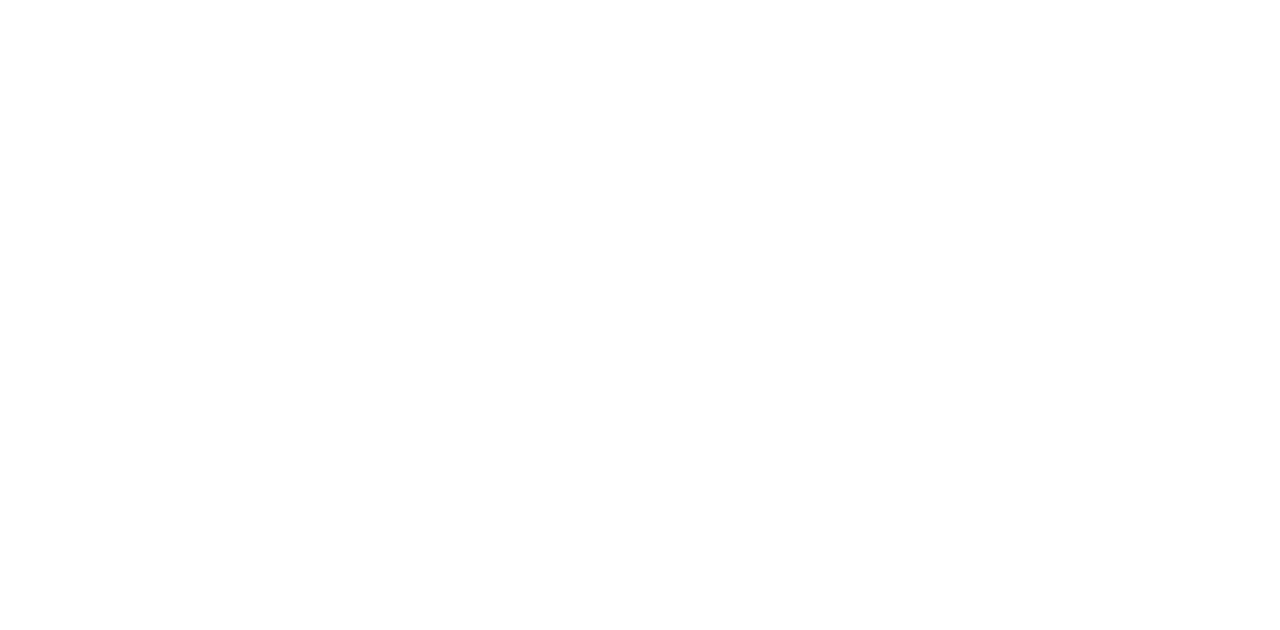
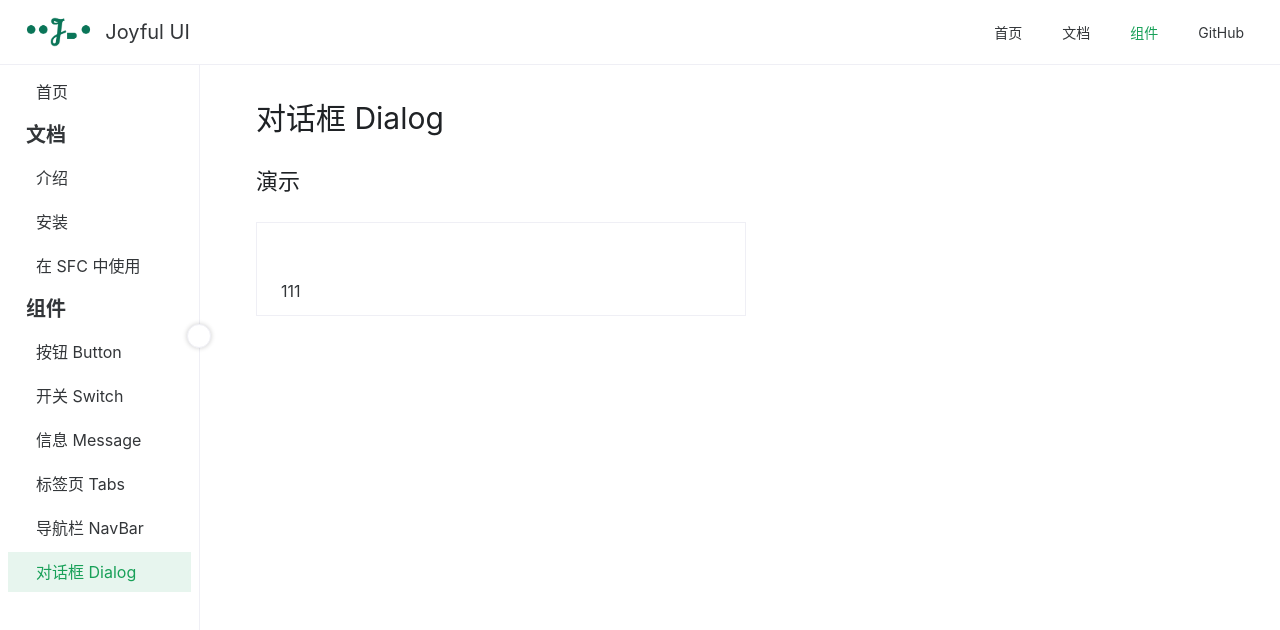
Before and after one commit to 12callie/joyful-ui, a Vue app: page /joyful/components/dialog in a window 1280 px wide. Before the commit this address had no page. Shown: the top 630 px of the page. Built offline with nearby package versions, Linux system fonts and the light colour scheme.

Commit message:
创建Dialog路由

```diff
--- /dev/null
+++ b/src/components/Dialog1.demo.vue
@@ -0,0 +1,8 @@
+<demo>基础用法</demo>
+<template>
+  <Dialog />
+</template>
+
+<script lang="ts" setup>
+import Dialog from '../lib/Dialog.vue'
+</script>
--- a/src/components/MenuContent.vue
+++ b/src/components/MenuContent.vue
@@ -30,7 +30,10 @@
       <router-link to="/joyful/components/tabs">标签页 Tabs</router-link>
     </li>
     <li>
-      <router-link to="/joyful/components/navBar">导航栏 NavBar</router-link>
+      <router-link to="/joyful/components/navbar">导航栏 NavBar</router-link>
+    </li>
+    <li>
+      <router-link to="/joyful/components/dialog">对话框 Dialog</router-link>
     </li>
   </ol>
 </template>
--- /dev/null
+++ b/src/lib/Dialog.vue
@@ -0,0 +1,13 @@
+<script lang="ts" setup>
+
+</script>
+
+
+<template>
+  111
+</template>
+
+
+<style lang="scss">
+
+</style>
--- a/src/router.ts
+++ b/src/router.ts
@@ -9,6 +9,7 @@
 import MessageDemo from './views/MessageDemo.vue'
 import TabsDemo from './views/TabsDemo.vue'
 import NavBarDemo from './views/NavBarDemo.vue'
+import DialogDemo from './views/DialogDemo.vue'
 
 export const router = createRouter({
   history: createWebHistory(),
@@ -36,7 +37,8 @@
             { path: 'switch', component: SwitchDemo },
             { path: 'message', component: MessageDemo },
             { path: 'tabs', component: TabsDemo },
-            { path: 'navBar', component: NavBarDemo },
+            { path: 'navbar', component: NavBarDemo },
+            { path: 'dialog', component: DialogDemo },
           ],
         },
       ],
--- /dev/null
+++ b/src/views/DialogDemo.vue
@@ -0,0 +1,16 @@
+<script lang="ts" setup>
+import Demo from '../components/Demo.vue'
+import Dialog1Demo from '../components/Dialog1.demo.vue'
+
+</script>
+
+<template>
+  <div class="button-demos">
+    <h1 class="component-demos-h1">对话框 Dialog</h1>
+    <p></p>
+    <h2 class="component-demos-h2">演示</h2>
+    <div class="component-demos">
+      <Demo :component="Dialog1Demo" />
+    </div>
+  </div>
+</template>
```
